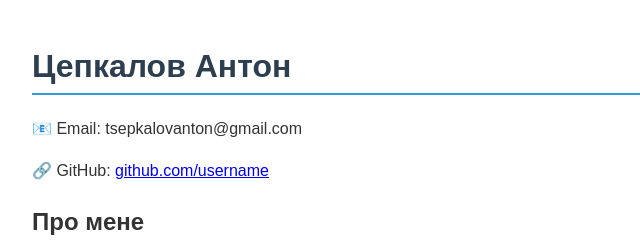
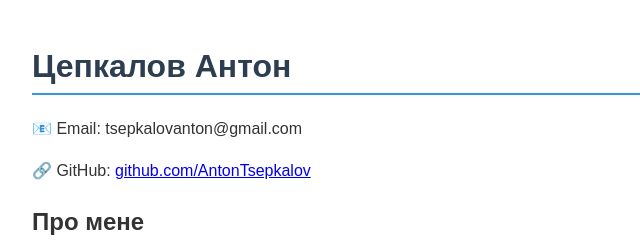
Before and after one commit to AntonTsepkalov/portfolio, a plain HTML site: page index.html in a window 1280 px wide. Shown: the top 252 px of the page, 208-848 px from the left. Drawn offline with Linux system fonts and the light colour scheme.

Commit message:
Update index.html

```diff
--- a/index.html
+++ b/index.html
@@ -27,7 +27,7 @@
 
     <div class="contact">
         <p>📧 Email: tsepkalovanton@gmail.com</p>
-        <p>🔗 GitHub: <a href="https://github.com/username">github.com/username</a></p>
+        <p>🔗 GitHub: <a href="https://github.com/AntonTsepkalov">github.com/AntonTsepkalov</a></p>
     </div>
 
     <h2>Про мене</h2>
```
